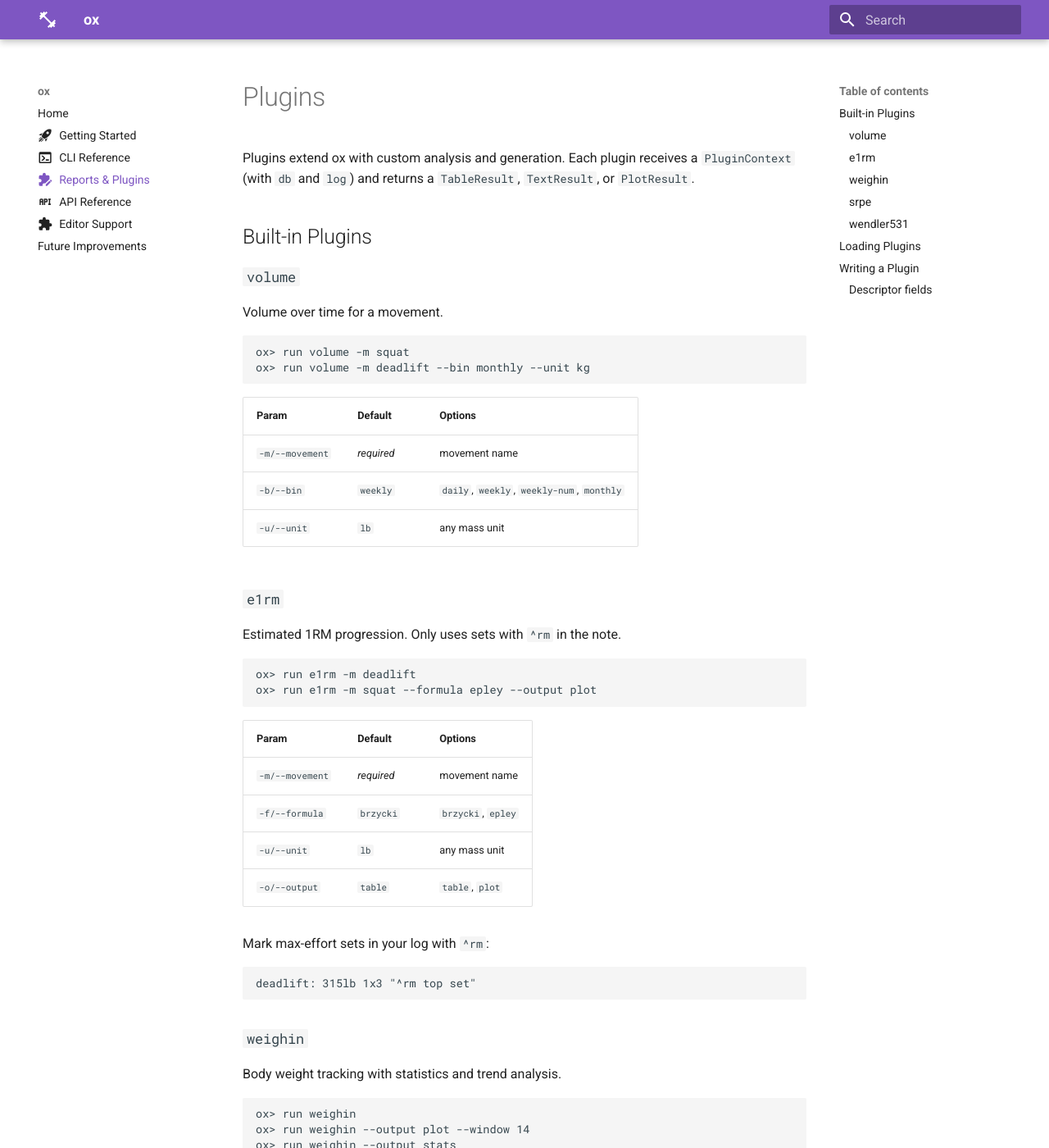
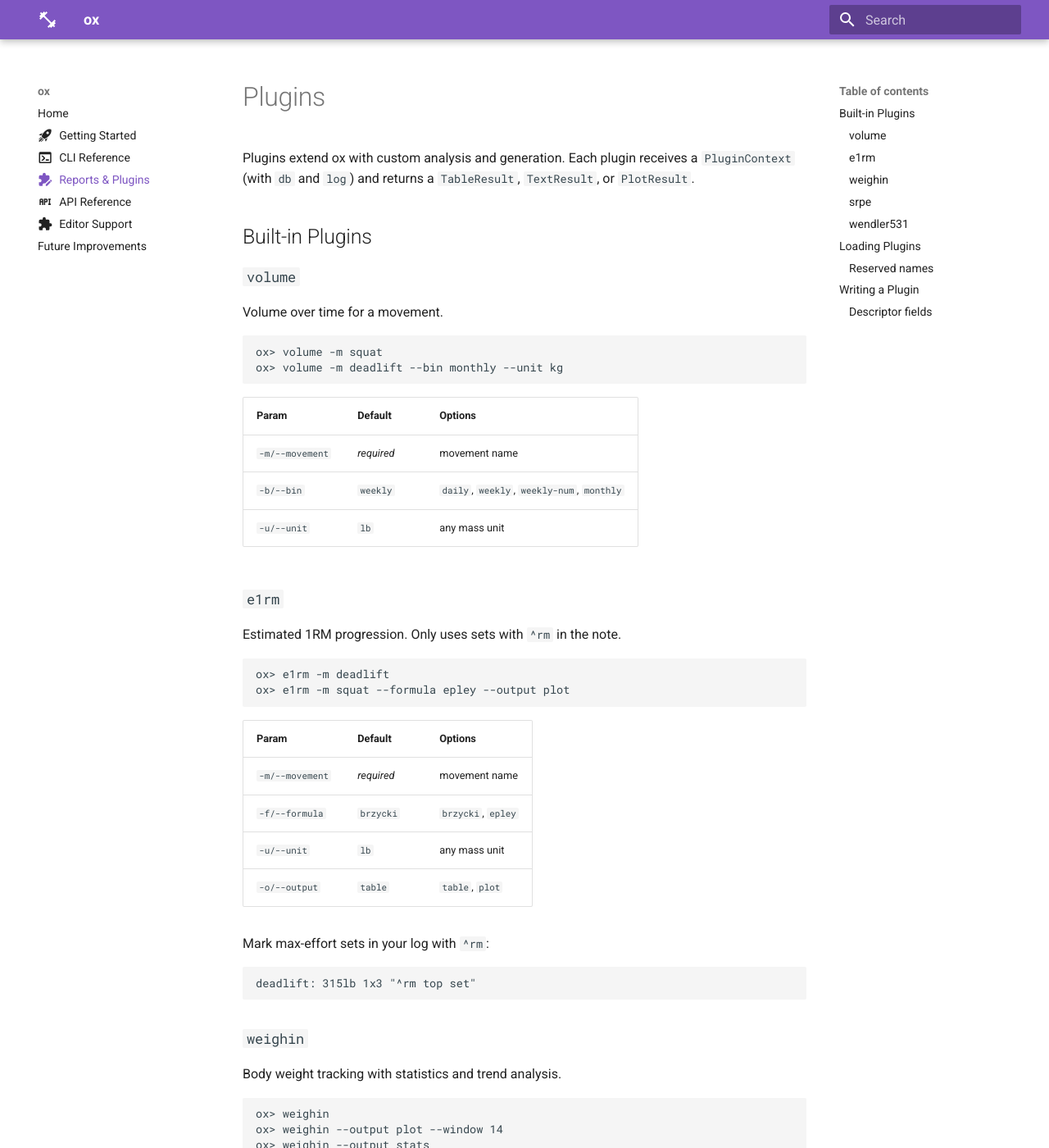
Before and after one commit to konnerhorton/ox, an MkDocs documentation site: the page built from docs/plugins.md, in a window 1280 px wide and 1400 px high. Shown: the whole window at 82% size. Built offline with MkDocs 1.6.1 and Material for MkDocs 9.7.7, drawn with Linux system fonts in a browser that asks for light colours; some of the changed text lies outside the part shown.

Commit message:
Remove `run` command, it was redundant
`run` was previously used for plugins but they could also be access by name in the cli
`run` did provide a list of available plugins, this functionality is replaced by `plugins`
To access plugins, now just their name is used.

````diff
--- a/docs/plugins.md
+++ b/docs/plugins.md
@@ -13,8 +13,8 @@ Plugins extend ox with custom analysis and generation. Each plugin receives a `P
 Volume over time for a movement.
 
 ```
-ox> run volume -m squat
-ox> run volume -m deadlift --bin monthly --unit kg
+ox> volume -m squat
+ox> volume -m deadlift --bin monthly --unit kg
 ```
 
 | Param | Default | Options |
@@ -28,8 +28,8 @@ ox> run volume -m deadlift --bin monthly --unit kg
 Estimated 1RM progression. Only uses sets with `^rm` in the note.
 
 ```
-ox> run e1rm -m deadlift
-ox> run e1rm -m squat --formula epley --output plot
+ox> e1rm -m deadlift
+ox> e1rm -m squat --formula epley --output plot
 ```
 
 | Param | Default | Options |
@@ -50,9 +50,9 @@ deadlift: 315lb 1x3 "^rm top set"
 Body weight tracking with statistics and trend analysis.
 
 ```
-ox> run weighin
-ox> run weighin --output plot --window 14
-ox> run weighin --output stats
+ox> weighin
+ox> weighin --output plot --window 14
+ox> weighin --output stats
 ```
 
 | Param | Default | Options |
@@ -68,12 +68,12 @@ Supports multiple scales — `stats` output shows per-scale breakdowns.
 Training load analysis from session RPE (sRPE). Computes arbitrary units (AU = rating × duration in minutes) from sRPE entries recorded as session metadata or movement notes.
 
 ```
-ox> run srpe
-ox> run srpe -b monthly
-ox> run srpe -o plot
-ox> run srpe -o acwr
-ox> run srpe -o monotony
-ox> run srpe -o strain
+ox> srpe
+ox> srpe -b monthly
+ox> srpe -o plot
+ox> srpe -o acwr
+ox> srpe -o monotony
+ox> srpe -o strain
 ```
 
 | Param | Default | Options |
@@ -108,8 +108,8 @@ squat: 155lb 4x5
 Generates a 4-week Wendler 5/3/1 cycle as planned sessions.
 
 ```
-ox> run wendler531 -m squat:315,bench:225
-ox> run wendler531 -m deadlift:405 --unit kg --start-date 2026-03-01
+ox> wendler531 -m squat:315,bench:225
+ox> wendler531 -m deadlift:405 --unit kg --start-date 2026-03-01
 ```
 
 | Param | Default | Options |
@@ -134,6 +134,10 @@ To load a custom plugin, add an `@plugin` directive to your log file. The path i
 ```
 
 Plugins loaded via `@plugin` override built-ins with the same name.
+
+### Reserved names
+
+Avoid naming a plugin the same as a built-in REPL command (`query`, `tables`, `reload`, `lint`, `plugins`, `help`, `exit`, `quit`) — built-ins win the name lookup and the plugin will be unreachable.
 
 ## Writing a Plugin
 
````
Also changed, not shown: CLAUDE.md (+1 -1 lines), docs/cli-reference.md (+13 -8 lines), 9 other files.
